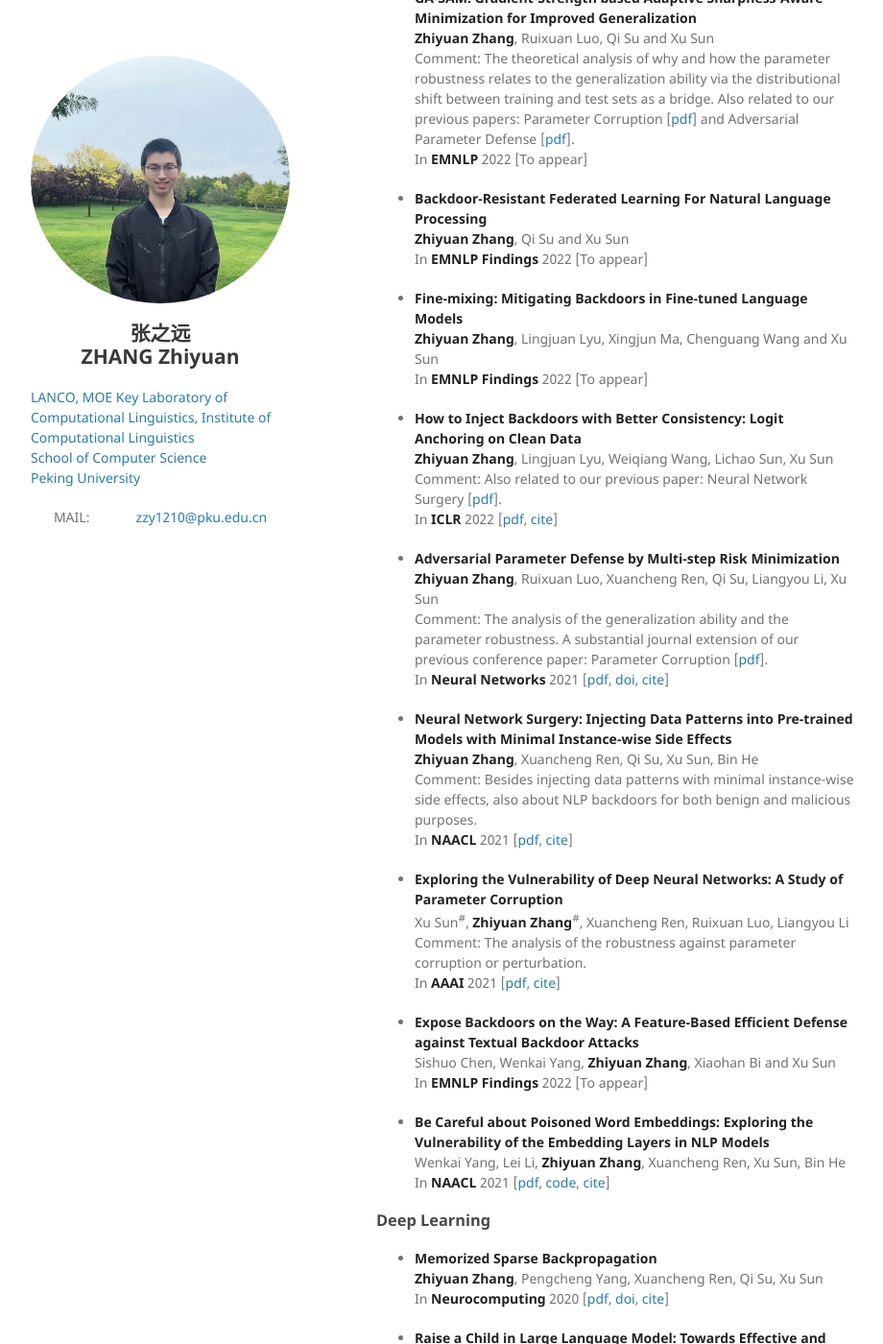
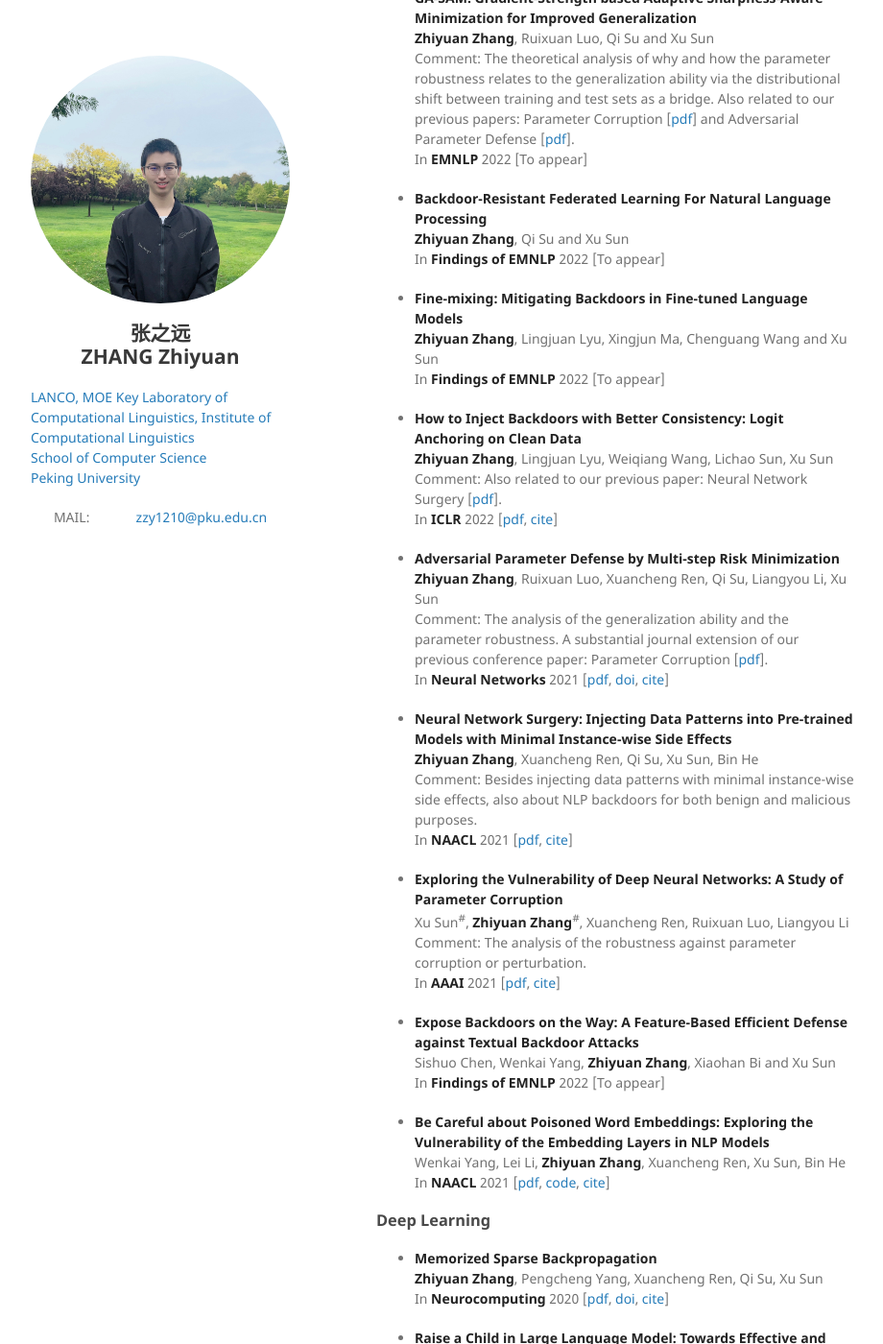
Before and after one commit to pkuzzy/pkuzzy.github.io, a Jekyll site: the page built from index.md, in a window 1280 px wide and 1400 px high, scrolled down 794 px. Shown: the whole window at 96% size, without its empty margins (178-1098 px from the left). Built offline with Jekyll 4.4.1, drawn with Linux system fonts in a browser that asks for light colours; nearby versions of some CDN libraries; our own code applies the rules of GitHub Pages for plain Markdown files; some of the changed text lies outside the part shown.

```diff
--- a/index.md
+++ b/index.md
@@ -31,11 +31,11 @@ layout: default
 
 - **Backdoor-Resistant Federated Learning For Natural Language Processing**
   **Zhiyuan Zhang**, Qi Su and Xu Sun
-  In **EMNLP Findings** 2022 [To appear]
+  In **Findings of EMNLP** 2022 [To appear]
 
 - **Fine-mixing: Mitigating Backdoors in Fine-tuned Language Models**
   **Zhiyuan Zhang**, Lingjuan Lyu, Xingjun Ma, Chenguang Wang and Xu Sun
-  In **EMNLP Findings** 2022 [To appear]
+  In **Findings of EMNLP** 2022 [To appear]
 
 - **How to Inject Backdoors with Better Consistency: Logit Anchoring on Clean Data**
   **Zhiyuan Zhang**, Lingjuan Lyu, Weiqiang Wang, Lichao Sun, Xu Sun
@@ -59,7 +59,7 @@ layout: default
 
 - **Expose Backdoors on the Way: A Feature-Based Efficient Defense against Textual Backdoor Attacks**
   Sishuo Chen, Wenkai Yang, **Zhiyuan Zhang**, Xiaohan Bi and Xu Sun
-  In **EMNLP Findings** 2022 [To appear]
+  In **Findings of EMNLP** 2022 [To appear]
 
 - **Be Careful about Poisoned Word Embeddings: Exploring the Vulnerability of the Embedding Layers in NLP Models**
   Wenkai Yang, Lei Li, **Zhiyuan Zhang**, Xuancheng Ren, Xu Sun, Bin He
@@ -94,7 +94,7 @@ layout: default
 - **Pretrain-KGE: Learning Knowledge Representation from Pretrained Language Models**
   **Zhiyuan Zhang**, Xiaoqian Liu, Yi Zhang, Qi Su, Xu Sun and Bin He
   Comment: The full version: preprint [[openreview](https://openreview.net/forum?id=HJlv-Fz-pS)].
-  In **EMNLP Findings** 2020 (short) [[pdf](https://www.aclweb.org/anthology/2020.findings-emnlp.25.pdf), [cite](https://dblp.uni-trier.de/rec/conf/emnlp/ZhangLZ00H20.html?view=bibtex)]
+  In **Findings of EMNLP** 2020 (short) [[pdf](https://www.aclweb.org/anthology/2020.findings-emnlp.25.pdf), [cite](https://dblp.uni-trier.de/rec/conf/emnlp/ZhangLZ00H20.html?view=bibtex)]
 
 - **Building an Ellipsis-aware Chinese Dependency Treebank for Web Text**
   Xuancheng Ren, Xu Sun, Ji Wen, Bingzhen Wei, Weidong Zhan, **Zhiyuan Zhang**
```
